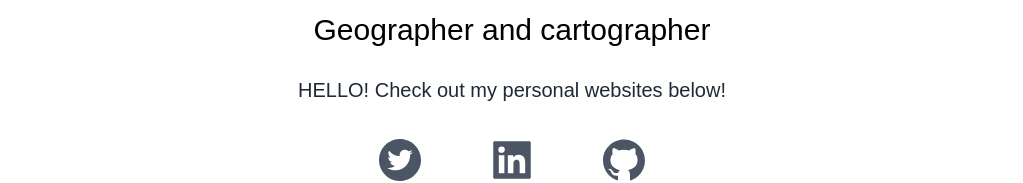
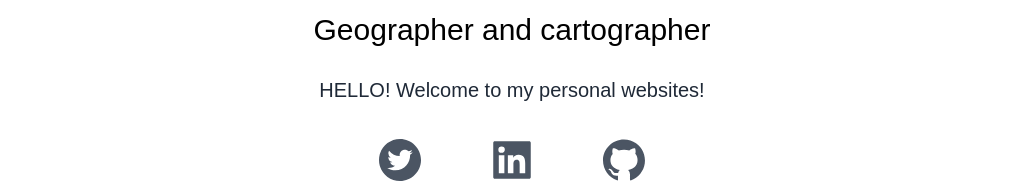
Before and after one commit to WilliamHuang711/React-portfolio, a Next.js app: page / in a window 1280 px wide. Shown: the part 268-451 px from the top of the page, without its empty margins (128-1151 px from the left). Built offline with nearby package versions, Linux system fonts and the light colour scheme.

Commit message:
small issue

```diff
--- a/pages/index.js
+++ b/pages/index.js
@@ -62,7 +62,7 @@ export default function Home() {
               Geographer and cartographer
             </h3>
             <p className="text-md py-5 leading-8 text-gray-800 dark:text-gray-200 max-w-xl mx-auto md:text-xl">
-            HELLO! Check out my personal websites below!
+            HELLO! Welcome to my personal websites!
             </p>
             <div className="text-5xl flex justify-center gap-16 py-3 text-gray-600 dark:text-gray-400">
               <a href="https://twitter.com/williameyey"><AiFillTwitterCircle /> </a>
```
